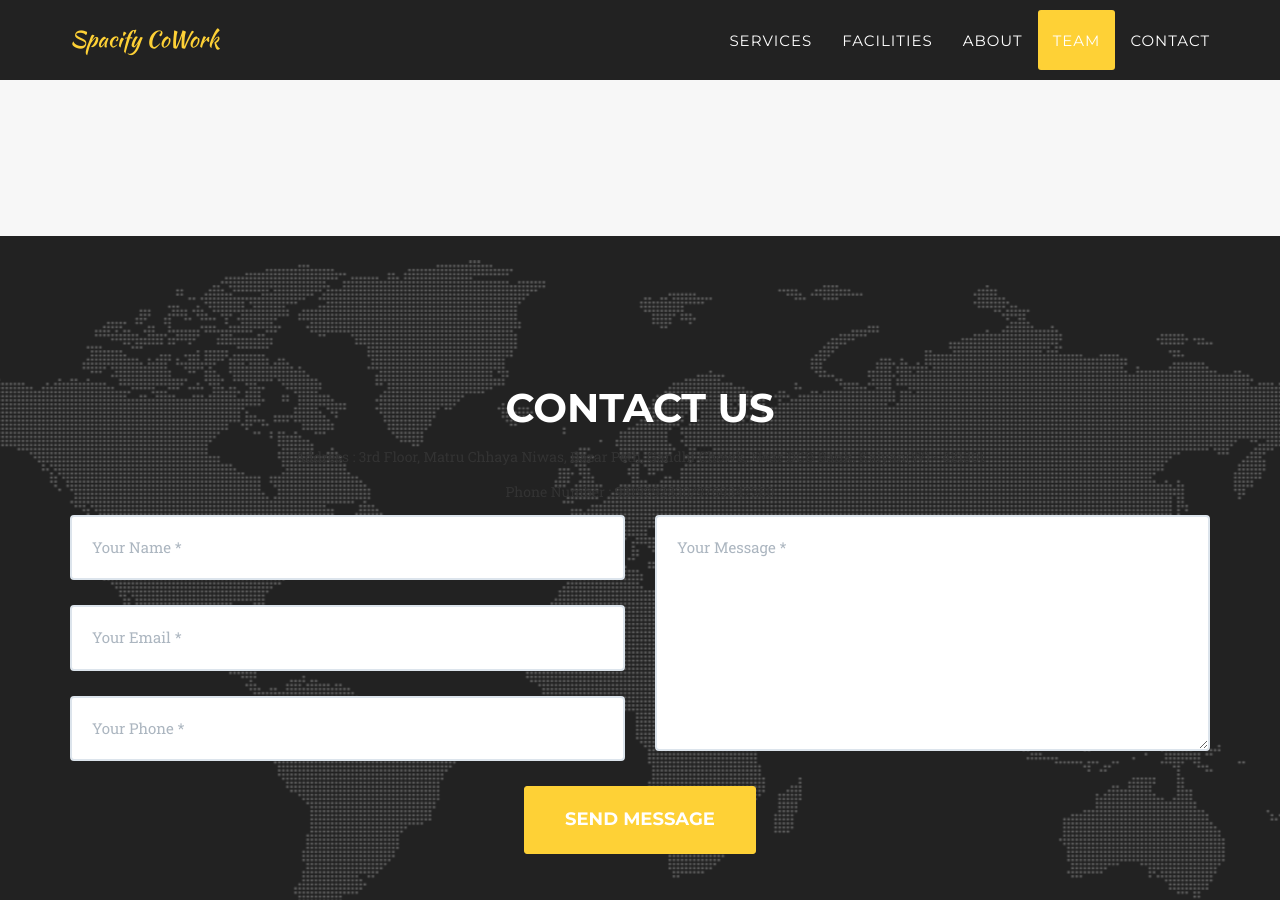
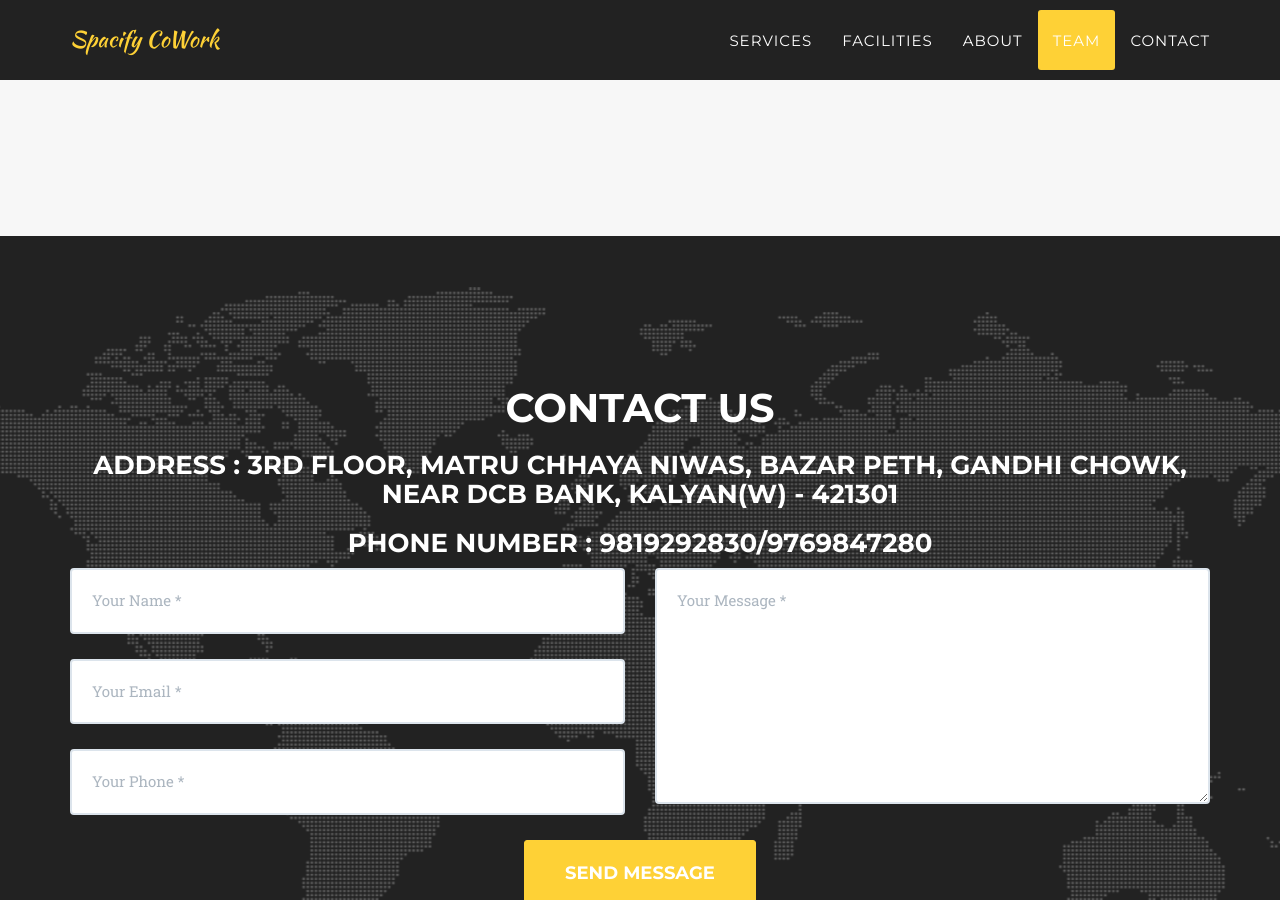
Before and after one commit to spacifycowork/home, a Jekyll site: the page built from index.html, in a window 1280 px wide and 900 px high, scrolled down 3645 px. Built offline with Jekyll 4.4.1, drawn with Linux system fonts in a browser that asks for light colours; some web fonts are replaced.

Commit message:
Update contact us

```diff
--- a/_includes/contact.html
+++ b/_includes/contact.html
@@ -3,8 +3,8 @@
             <div class="row">
                 <div class="col-lg-12 text-center">
                     <h2 class="section-heading">Contact Us</h2>
-					<p>Address : 3rd Floor, Matru Chhaya Niwas, Bazar Peth, Gandhi Chowk, Near DCB Bank, Kalyan(W) - 421301</p>
-					<p>Phone Number : 9819292830/9769847280</p>
+					<h3 class="section-heading">Address : 3rd Floor, Matru Chhaya Niwas, Bazar Peth, Gandhi Chowk, Near DCB Bank, Kalyan(W) - 421301</h3>
+					<h3 class="section-heading">Phone Number : 9819292830/9769847280</h3>
                     <!--h3 class="section-subheading text-muted"></h3>-->
                 </div>
             </div>
```
